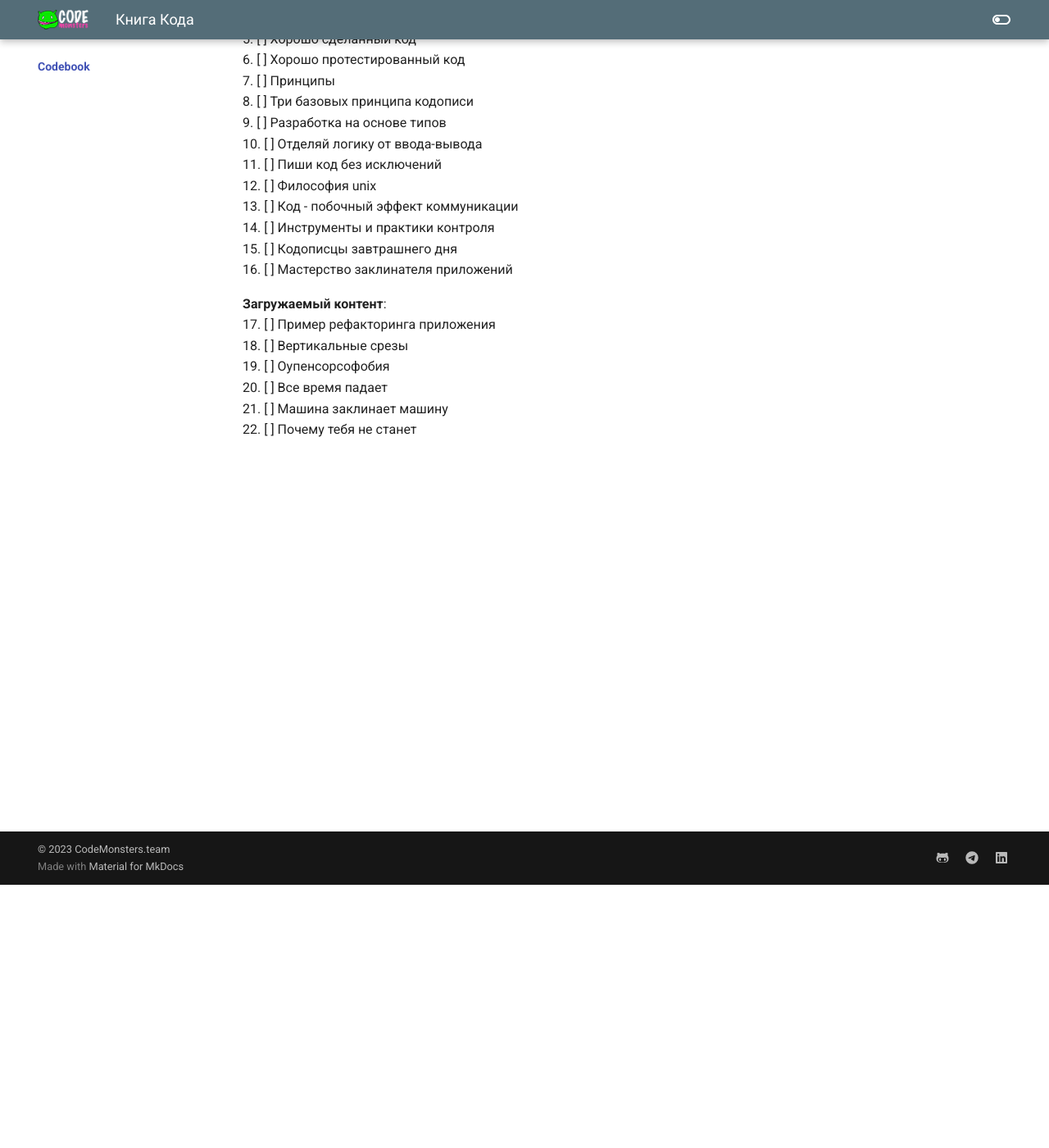
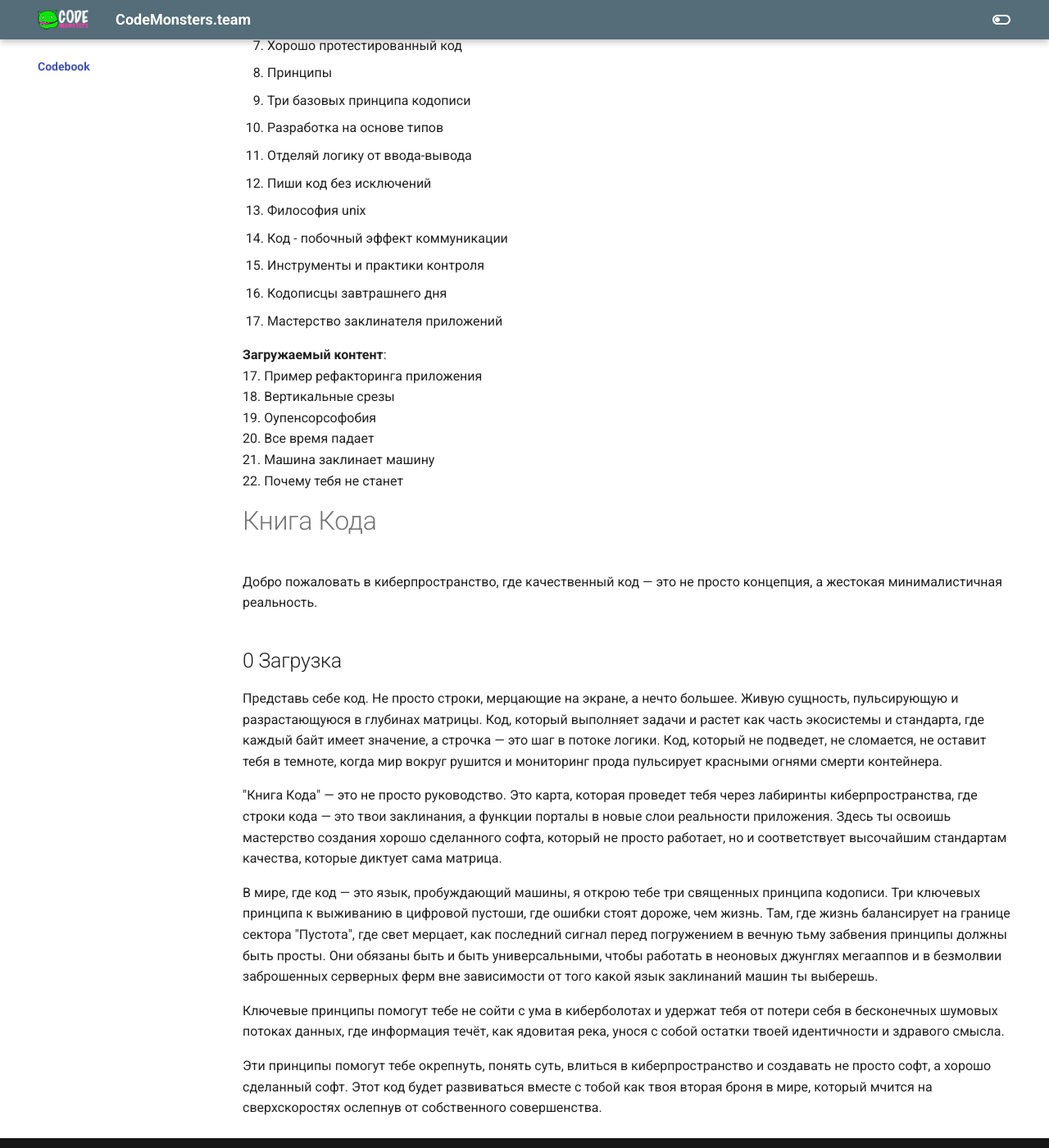
Before and after one commit to codemonstersteam/web-book, an MkDocs documentation site: the page built from docs/codebook/index.md, in a window 1280 px wide and 1400 px high, scrolled down 321 px. Shown: the whole window at 82% size. Built offline with MkDocs 1.6.1 and Material for MkDocs 9.7.7, drawn with Linux system fonts in a browser that asks for light colours; some of the changed text lies outside the part shown.

Commit message:
Feature/loading

```diff
--- a/docs/codebook/index.md
+++ b/docs/codebook/index.md
@@ -1,30 +1,46 @@
 ---
 title: Книга Кода
-description: Книга кода. Эффективная разработка без грузилова.
+description: Книга кода. Эффективная разработка.
 group: https://t.me/codemonsterslogs
 ---
-0 [ ] Загрузка
-1. [ ] Заклинателю приложений
-2. [ ] Не стоит умножать на хаос
-3. [ ] Сэмплы
-4. [ ] ООП которое не грузит
-5. [ ] Хорошо сделанный код
-6. [ ] Хорошо протестированный код
-7. [ ] Принципы
-8. [ ] Три базовых принципа кодописи
-9. [ ] Разработка на основе типов
-10. [ ] Отделяй логику от ввода-вывода
-11. [ ] Пиши код без исключений
-12. [ ] Философия unix
-13. [ ] Код - побочный эффект коммуникации
-14. [ ] Инструменты и практики контроля
-15. [ ] Кодописцы завтрашнего дня
-16. [ ] Мастерство заклинателя приложений
+
+0. [Загрузка](#книга-кода)
+1. Заклинателю приложений
+2. Не стоит умножать на хаос
+3. Сэмплы
+4. ООП которое не грузит
+5. Хорошо сделанный код
+6. Хорошо протестированный код
+7. Принципы
+8. Три базовых принципа кодописи
+9. Разработка на основе типов
+10. Отделяй логику от ввода-вывода
+11. Пиши код без исключений
+12. Философия unix
+13. Код - побочный эффект коммуникации
+14. Инструменты и практики контроля
+15. Кодописцы завтрашнего дня
+16. Мастерство заклинателя приложений
 
 **Загружаемый контент**:
-17. [ ] Пример рефакторинга приложения
-18. [ ] Вертикальные срезы
-19. [ ] Оупенсорсофобия
-20. [ ] Все время падает
-21. [ ] Машина заклинает машину
-22. [ ] Почему тебя не станет
+17. Пример рефакторинга приложения
+18. Вертикальные срезы
+19. Оупенсорсофобия
+20. Все время падает
+21. Машина заклинает машину
+22. Почему тебя не станет
+
+# Книга Кода
+Добро пожаловать в киберпространство, где качественный код — это не просто концепция, а жестокая минималистичная реальность.
+
+## 0 Загрузка
+Представь себе код. Не просто строки, мерцающие на экране, а нечто большее. Живую сущность, пульсирующую и разрастающуюся в глубинах матрицы. Код, который выполняет задачи и растет как часть экосистемы и стандарта, где каждый байт имеет значение, а строчка — это шаг в потоке логики. Код, который не подведет, не сломается, не оставит тебя в темноте, когда мир вокруг рушится и мониторинг прода пульсирует красными огнями смерти контейнера.
+
+"Книга Кода" — это не просто руководство. Это карта, которая проведет тебя через лабиринты киберпространства, где строки кода — это твои заклинания, а функции порталы в новые слои реальности приложения.
+Здесь ты освоишь мастерство создания хорошо сделанного софта, который не просто работает, но и соответствует высочайшим стандартам качества, которые диктует сама матрица.
+
+В мире, где код — это язык, пробуждающий машины, я открою тебе три священных принципа кодописи. Три ключевых принципа к выживанию в цифровой пустоши, где ошибки стоят дороже, чем жизнь. Там, где жизнь балансирует на границе сектора "Пустота", где свет мерцает, как последний сигнал перед погружением в вечную тьму забвения принципы должны быть просты. Они обязаны быть и быть универсальными, чтобы работать в неоновых джунглях мегааппов и в безмолвии заброшенных серверных ферм вне зависимости от того какой язык заклинаний машин ты выберешь.
+
+Ключевые принципы помогут тебе не сойти с ума в киберболотах и удержат тебя от потери себя в бесконечных шумовых потоках данных, где информация течёт, как ядовитая река, унося с собой остатки твоей идентичности и здравого смысла.
+
+Эти принципы помогут тебе окрепнуть, понять суть, влиться в киберпространство и создавать не просто софт, а хорошо сделанный софт. Этот код будет развиваться вместе с тобой как твоя вторая броня в мире, который мчится на сверхскоростях ослепнув от собственного совершенства.
```
